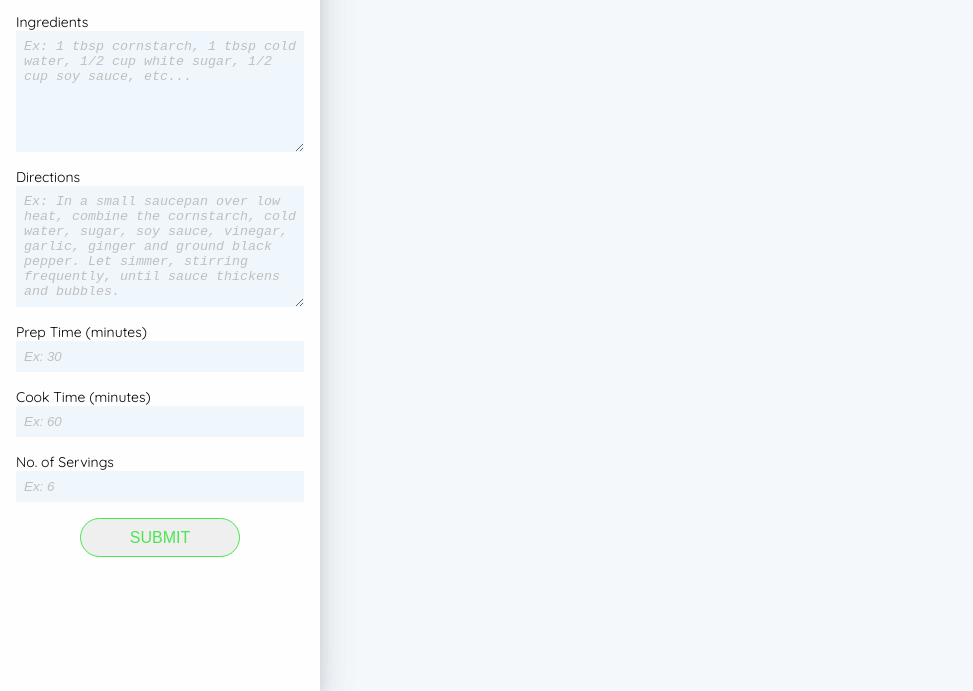
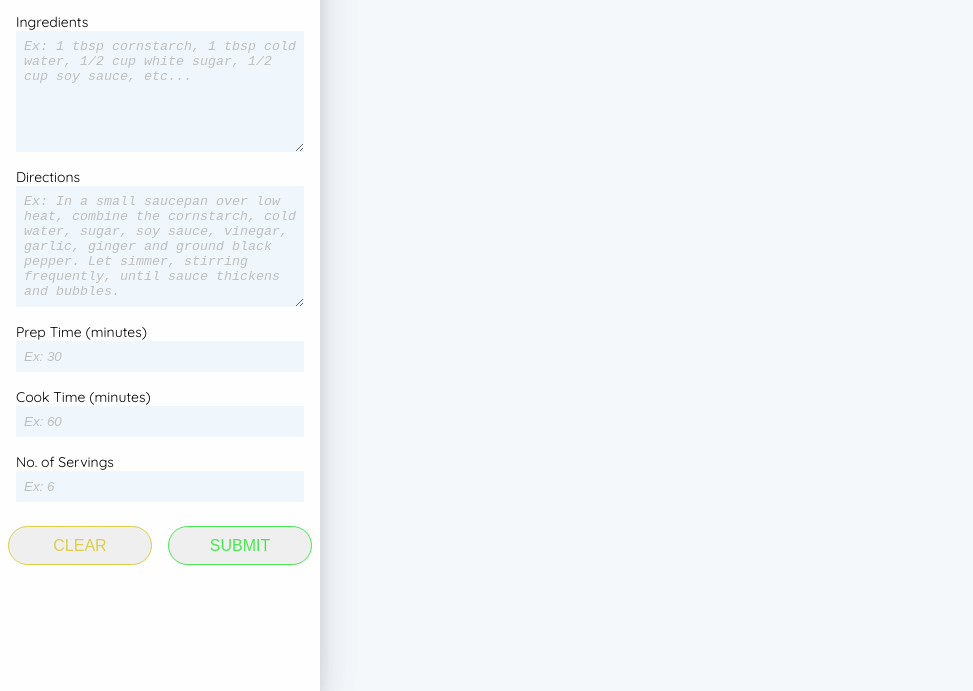
Before and after one commit to calebjwl/my-recipes, a website: page public/index.html in a window 1280 px wide. Shown: the part 109-800 px from the top of the page, without its empty margins (0-973 px from the left). Drawn offline with nearby package versions, Linux system fonts and the light colour scheme; files that its build step writes are made by us from their sources; files whose address does not match are found by name.

Commit message:
Clear form button

```diff
--- a/app/controller/app.js
+++ b/app/controller/app.js
@@ -23,4 +23,4 @@ export default class AppController {
 
     this.store.dispatch({ type: 'CONTACT@FIND_ALL', data: JSON.parse(dataString) });
   }
-}
+};
--- a/app/styles/app.scss
+++ b/app/styles/app.scss
@@ -2,6 +2,7 @@ $c-sidebar: #51b0f4;
 $c-sidebar-head: #f0f7fc;
 $c-grid: #f4f8fa;
 $c-submit: #4ae652;
+$c-warning: #dbcf4a;
 $c-delete: #e64342;
 $c-edit: #42cde6;
 $c-white: #fefefe;
--- a/app/styles/sidebar.scss
+++ b/app/styles/sidebar.scss
@@ -39,7 +39,6 @@
 }
 
 .submit {
-  margin-bottom: 1rem;
   border: 1px solid $c-submit;
   color: $c-submit;
 
@@ -50,11 +49,29 @@
   }
 }
 
+.warning {
+  text-align: center;
+  border: 1px solid $c-warning;
+  color: $c-warning;
+
+  &:hover {
+    background: $c-warning;
+    color: $c-white;
+    transition: 0.5s;
+  }
+}
+
 .button {
   text-transform: uppercase;
   width: 50%;
+  margin: .5rem;
   padding: 0.6rem;
   border-radius: 50px;
   font-size: 16px;
   cursor: pointer;
+
+  &-bar {
+    display: flex;
+    width: 100%;
+  }
 }
--- a/public/index.html
+++ b/public/index.html
@@ -8,7 +8,7 @@
 </head>
 <body>
   <div class="app">
-    <form class="sidebar" name="newRecipeForm" onsubmit="return validateForm()">
+    <form class="sidebar" name="newRecipeForm">
       <div class="sidebar__heading">
         <h1 class="sidebar__heading-title">Add Recipe</h1>
       </div>
@@ -61,7 +61,10 @@
         </div>
       </div>
 
-      <button class="submit button">Submit</button>
+      <div class="button-bar">
+        <input type="reset" value="Clear" class="warning button"></input>
+        <input type="submit" value="Submit" class="submit button"></input>
+      </div>
     </form>
 
     <div class="app__main">
```
Also changed, not shown: app/view/recipe-form.js (+10 -0 lines).
